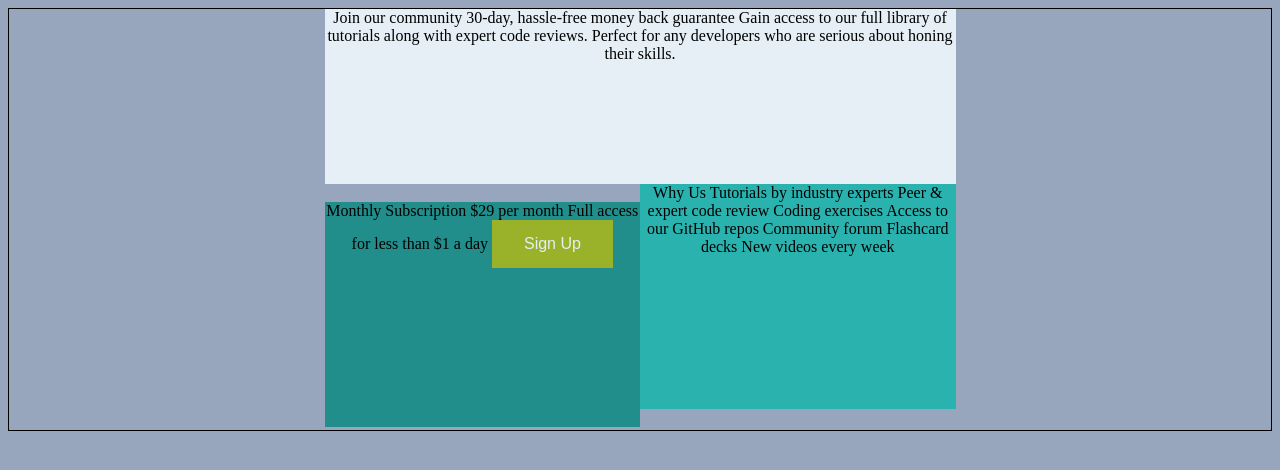
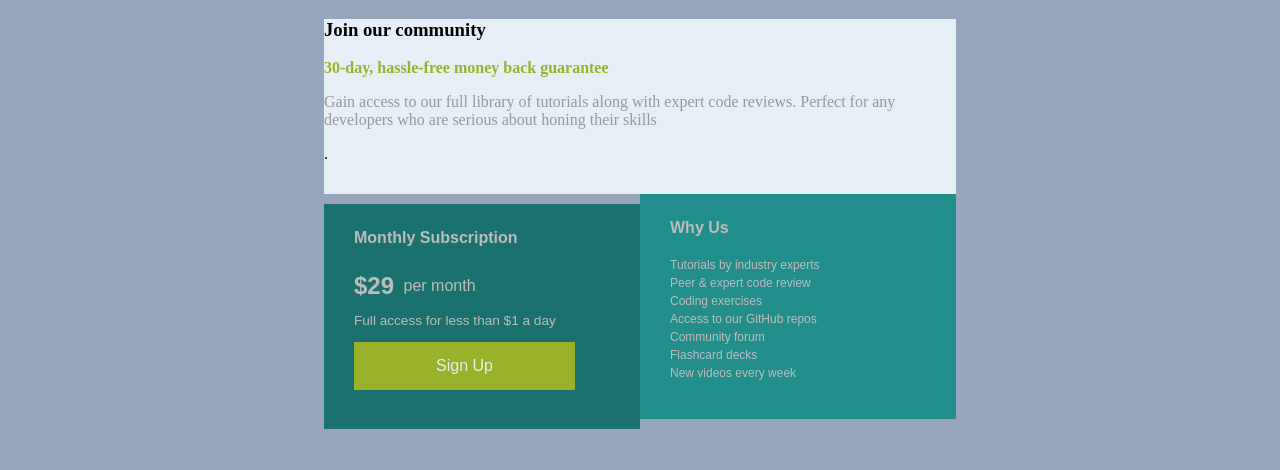
Before and after one commit to JoeGracey/single-price-grid-component, a plain HTML site: page single-price-grid-component-master/index.html in a window 1280 px wide. Drawn offline with Linux system fonts and the light colour scheme.

Commit message:
Add files via upload

```diff
--- a/single-price-grid-component-master/index.html
+++ b/single-price-grid-component-master/index.html
@@ -13,42 +13,48 @@
 </head>
 
 <body>
-  <div class="all-three">
-
-    <div class="top-div">
-      Join our community
-
-      30-day, hassle-free money back guarantee
-
-      Gain access to our full library of tutorials along with expert code reviews.
-      Perfect for any developers who are serious about honing their skills.
-    </div>
 
 
-      <div class="left-div">
-        Monthly Subscription
+  <div class="top-div">
+    <h3>Join our community</h3>
 
-        &dollar;29 per month
+    <p><span class="thirty-day"><strong>30-day, hassle-free money back guarantee</strong></span></p>
 
-        Full access for less than &dollar;1 a day
+    <p class="top-div-text">Gain access to our full library of tutorials along with expert code reviews. Perfect for any developers who are serious about honing their skills</p>.
+  </div>
 
-        <button class="button">Sign Up</button>
+  <div class="left-div">
+    <div class="left-text">
+      <h4>Monthly Subscription</h4>
+
+      <div class="dollar">
+        <h2>&dollar;29</h2>
+        <p class="per-month">per month</p>
       </div>
 
-      <div class="right-div">
-        Why Us
+      <p class="full-access">Full access for less than &dollar;1 a day</p>
 
-        Tutorials by industry experts
-        Peer &amp; expert code review
-        Coding exercises
-        Access to our GitHub repos
-        Community forum
-        Flashcard decks
-        New videos every week
+      <button class="button">Sign Up</button>
+    </div>
+  </div>
+
+  <div class="right-div">
+    <div class="right-text">
+      <h4>Why Us</h4>
+      <div class="right-div-p">
+        <p>Tutorials by industry experts</p>
+        <p>Peer &amp; expert code review</p>
+        <p>Coding exercises</p>
+        <p>Access to our GitHub repos</p>
+        <p>Community forum</p>
+        <p>Flashcard decks</p>
+        <p>New videos every week</p>
       </div>
+    </div>
+  </div>
 
 
-  </div>
+
   <footer>
 
   </footer>
--- a/single-price-grid-component-master/styles.css
+++ b/single-price-grid-component-master/styles.css
@@ -1,10 +1,6 @@
 html {
   background-color: #98a6bd;
   text-align: center;
-}
-
-.all-three {
-  border: 1px solid black;
 }
 
 .top-div {
@@ -13,20 +9,51 @@ html {
   height: 175px;
   margin: 0 auto;
   bottom: -20px;
+  text-align: left;
+}
+
+.thirty-day {
+  color: #99b229;
+}
+
+.top-div-text {
+  color: #999999;
 }
 
 .left-div {
-  background-color: #218e8c;
+  background-color: #1a7170;
   width: 25%;
   height: 225px;
   display: inline-block;
   position: relative;
+  left: 2px;
+  bottom: 6px;
+}
+
+.left-text {
+  font-family: sans-serif;
+  text-align: left;
+  margin-left: 30px;
+}
+
+.dollar {
+
+}
+
+.full-access {
+  font-size: .85em;
+}
+
+.per-month {
+  display: inline-block;
+  position: relative;
+  margin: 0 0 0 5px;
   bottom: 3px;
-  left: 2px;
+  color: #bcbcbc;
 }
 
 .right-div {
-  background-color: #2ab2af;
+  background-color: #218e8c;
   width: 25%;
   height: 225px;
   display: inline-block;
@@ -34,13 +61,41 @@ html {
   right: 2px;
 }
 
+.right-text {
+  font-family: sans-serif;
+  text-align: left;
+  margin-left: 30px;
+}
+
+.right-div-p {
+  font-size: .75em;
+  line-height: .5;
+  color: #bcbcbc;
+}
+
 .button {
   background-color: #99b229;
   border: none;
   color: #e5eff5;
-  padding: 15px 32px;
+  padding: 15px 82px;
   text-align: center;
   text-decoration: none;
   display: inline-block;
   font-size: 16px;
 }
+
+.full-access {
+  color: #bcbcbc;
+}
+
+h2 {
+  margin: 0;
+  position: relative;
+  display: inline-block;
+  color: #bcbcbc;
+}
+
+h4 {
+  margin: 25px auto 25px auto;
+  color: #bcbcbc;
+}
```
